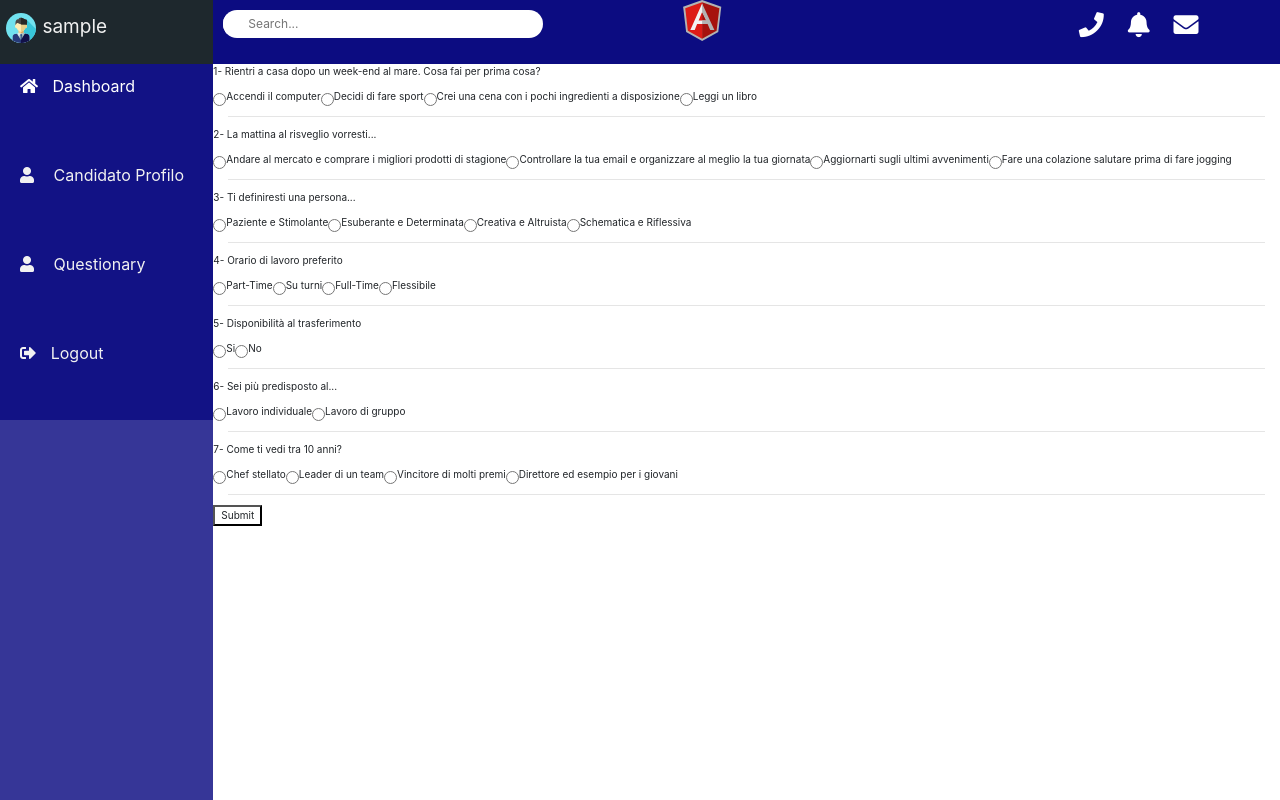
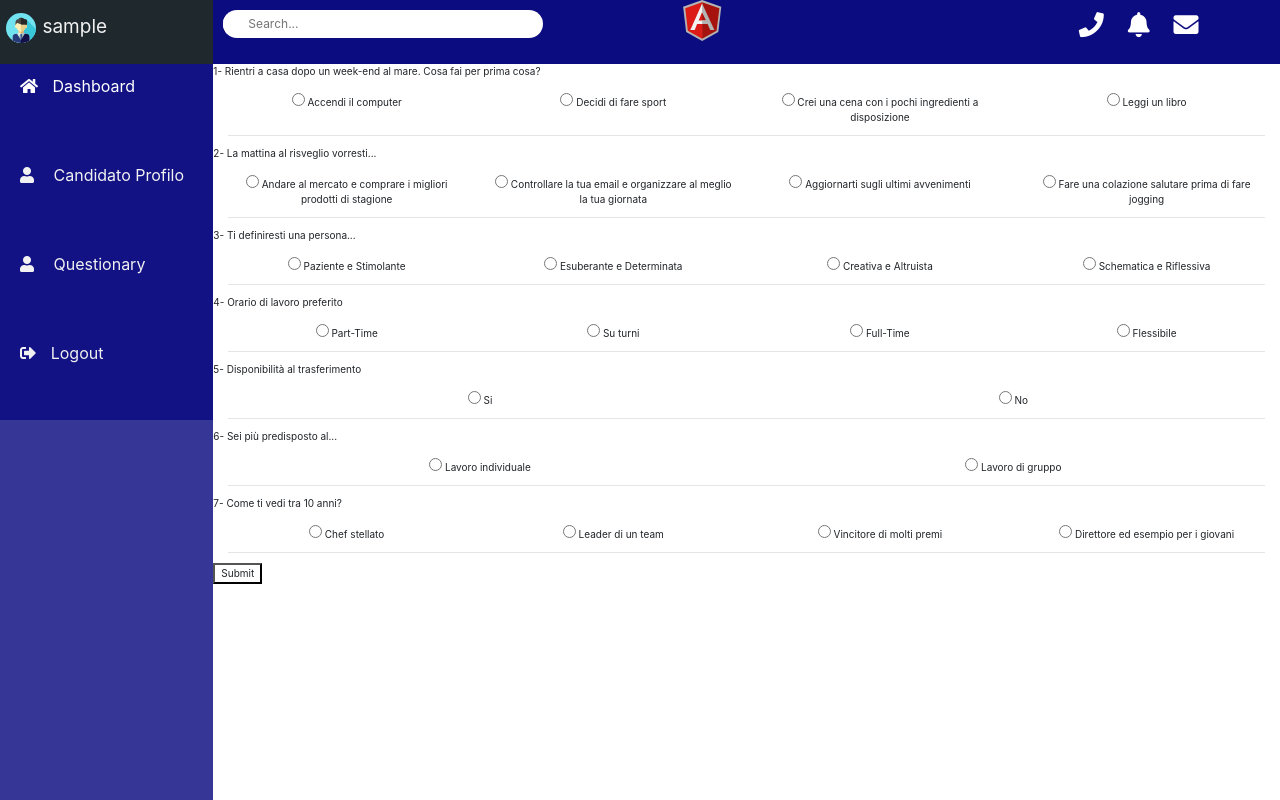
Before and after one commit to AnthonyContrader/DreamJob, an Angular app: page /candidato-dashboard/questionary in a window 1280 px wide. Built offline with nearby package versions, Linux system fonts and the light colour scheme; sample sign-in values are in the browser's storage.

Commit message:
colonne html questionario!

```diff
--- a/src/app/candidato/questionary/questionary.component.html
+++ b/src/app/candidato/questionary/questionary.component.html
@@ -4,66 +4,114 @@
       <p> 1- Rientri a casa dopo un week-end al mare. Cosa fai per prima cosa?</p>
     </div>
     <div class="row">
+      <div class="col-3">
         <input type="radio" name="domandaUno" value="domandaUnoOpzioneUno"> Accendi il computer<br>
+      </div>
+      <div class="col-3">
         <input type="radio" name="domandaUno" value="domandaUnoOpzioneDue"> Decidi di fare sport<br>
+      </div>
+      <div class="col-3">
         <input type="radio" name="domandaUno" value="domandaUnoOpzioneTre"> Crei una cena con i pochi ingredienti a disposizione<br>
+      </div>
+      <div class="col-3">
         <input type="radio" name="domandaUno" value="domandaUnoOpzioneQuattro"> Leggi un libro<br>
+      </div>
     </div>
     <hr>
     <div class="row">
       <p> 2- La mattina al risveglio vorresti...</p>
     </div>
     <div class="row">
+      <div class="col-3">
         <input type="radio" name="domandaDue" value="domandaDueOpzioneUno"> Andare al mercato e comprare i migliori prodotti di stagione<br>
+      </div>
+      <div class="col-3">
         <input type="radio" name="domandaDue" value="domandaDueOpzioneDue"> Controllare la tua email e organizzare al meglio la tua giornata<br>
+      </div>
+      <div class="col-3">
         <input type="radio" name="domandaDue" value="domandaDueOpzioneTre"> Aggiornarti sugli ultimi avvenimenti<br>
+      </div>
+      <div class="col-3">
         <input type="radio" name="domandaDue" value="domandaDueOpzioneQuattro"> Fare una colazione salutare prima di fare jogging<br>
+      </div>
     </div>
     <hr>
     <div class="row">
       <p> 3- Ti definiresti una persona...</p>
     </div>
     <div class="row">
+      <div class="col-3">
         <input type="radio" name="domandaTre" value="domandaTreOpzioneUno"> Paziente e Stimolante<br>
+      </div>
+      <div class="col-3">
         <input type="radio" name="domandaTre" value="domandaTreOpzioneDue"> Esuberante e Determinata<br>
+      </div>
+      <div class="col-3">
         <input type="radio" name="domandaTre" value="domandaTreOpzioneTre"> Creativa e Altruista<br>
+      </div>
+      <div class="col-3">
         <input type="radio" name="domandaTre" value="domandaTreOpzioneQuattro"> Schematica e Riflessiva<br>
+      </div>
     </div>
     <hr>
     <div class="row">
       <p> 4- Orario di lavoro preferito</p>
     </div>
     <div class="row">
+      <div class="col-3">
         <input type="radio" name="domandaQuattro" value="domandaQuattroOpzioneUno"> Part-Time<br>
+      </div>
+      <div class="col-3">
         <input type="radio" name="domandaQuattro" value="domandaQuattroOpzioneDue"> Su turni<br>
+      </div>
+      <div class="col-3">
         <input type="radio" name="domandaQuattro" value="domandaQuattroOpzioneTre"> Full-Time<br>
+      </div>
+      <div class="col-3">
         <input type="radio" name="domandaQuattro" value="domandaQuattroOpzioneQuattro"> Flessibile<br>
+      </div>
     </div>
     <hr>
     <div class="row">
       <p> 5- Disponibilità al trasferimento</p>
     </div>
     <div class="row">
+      <div class="col-6">
         <input type="radio" name="domandaCinque" value="domandaCinqueOpzioneUno"> Si<br>
+      </div>
+      <div class="col-6">
         <input type="radio" name="domandaCinque" value="domandaCinqueOpzioneDue"> No<br>
+      </div>
     </div>
     <hr>
     <div class="row">
       <p> 6- Sei più predisposto al...</p>
     </div>
     <div class="row">
+      <div class="col-6">
         <input type="radio" name="domandaSei" value="domandaSeiOpzioneUno"> Lavoro individuale<br>
+      </div>
+      <div class="col-6">
         <input type="radio" name="domandaSei" value="domandaSeiOpzioneDue"> Lavoro di gruppo<br>
+      </div>
     </div>
     <hr>
     <div class="row">
       <p> 7- Come ti vedi tra 10 anni?</p>
     </div>
     <div class="row">
+      <div class="col-3">
         <input type="radio" name="domandaSette" value="domandaSetteOpzioneUno"> Chef stellato<br>
+      </div>
+      <div class="col-3">
         <input type="radio" name="domandaSette" value="domandaSetteOpzioneDue"> Leader di un team<br>
+      </div>
+      <div class="col-3">
         <input type="radio" name="domandaSette" value="domandaSetteOpzioneTre"> Vincitore di molti premi<br>
+      </div>
+      <div class="col-3">
         <input type="radio" name="domandaSette" value="domandaSetteOpzioneQuattro"> Direttore ed esempio per i giovani<br>
+      </div>
       </div>
     <hr>
     <div class="row">
```
Lines whose indentation alone changed are shown as unchanged.
